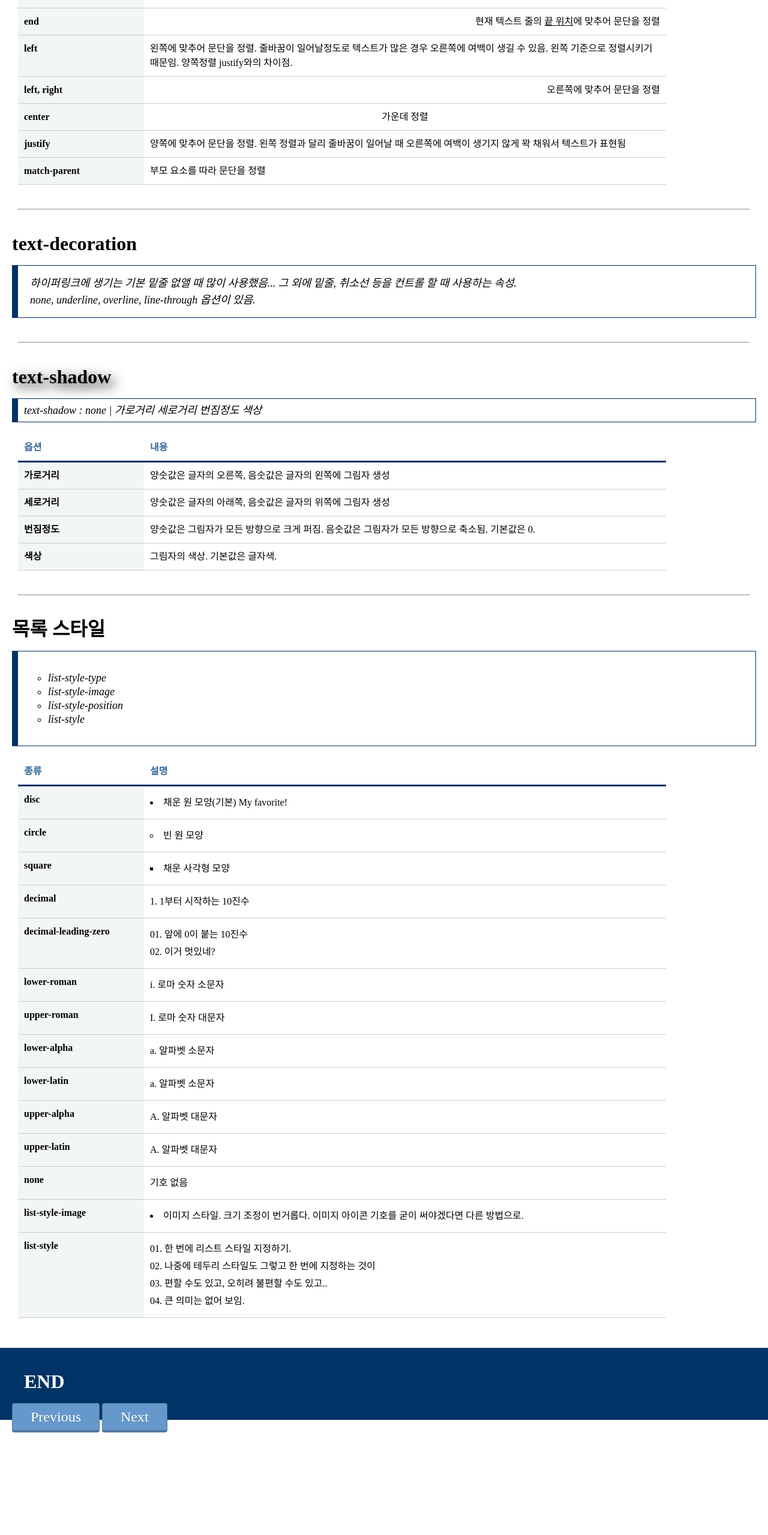
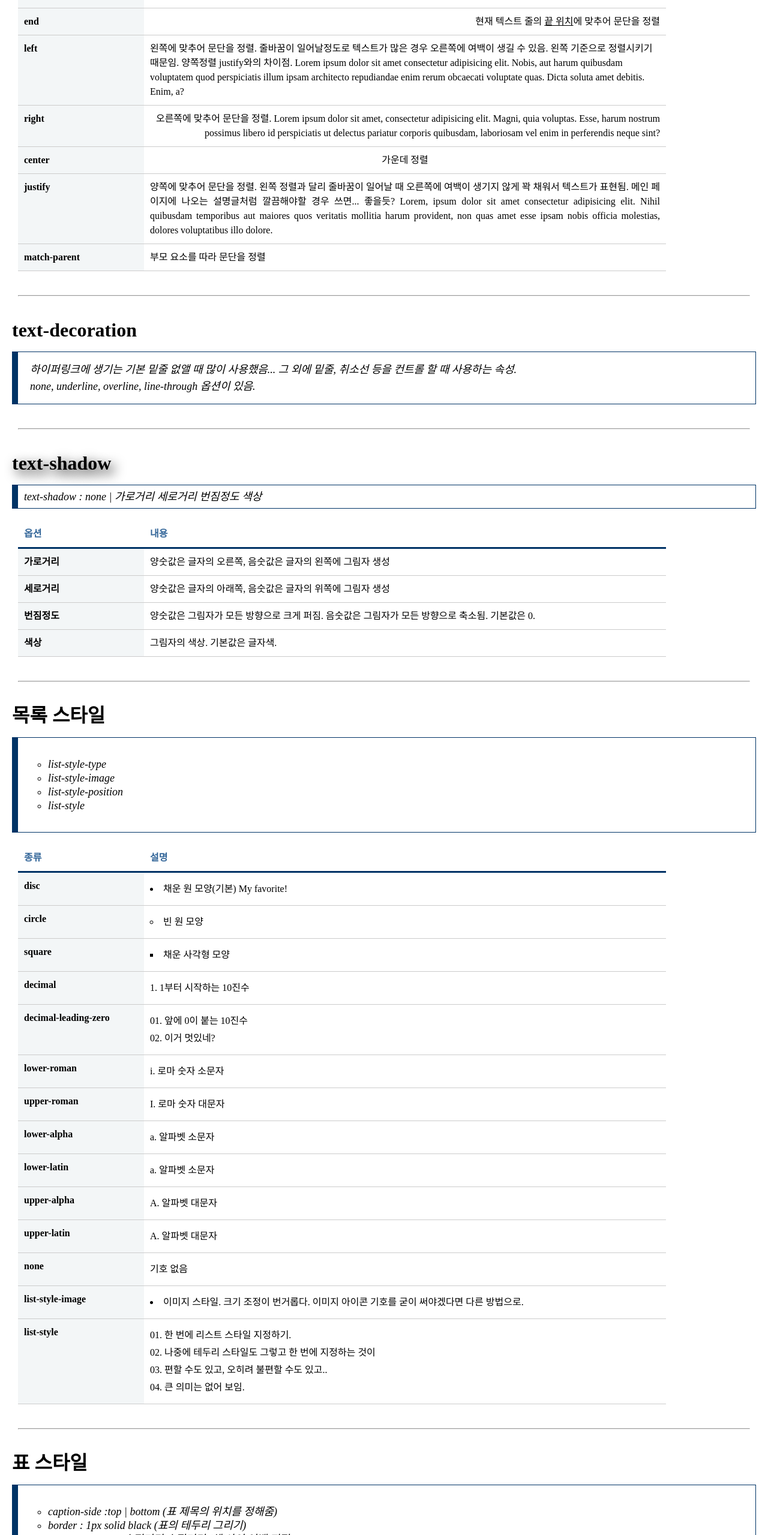
Before and after one commit to iteach12/html_css_js_basic, a website: page views/css-07.html in a window 1280 px wide. Shown: the part 2510-5069 px from the top of the page at 60% size. Before the commit the page ends 4898 px from the top, so only its background shows below. Drawn offline with Linux system fonts and the light colour scheme; a web font is replaced by a local one.

Commit message:
표 스타일

```diff
--- a/views/css-07.html
+++ b/views/css-07.html
@@ -244,12 +244,12 @@
           <td style="text-align: left">
             왼쪽에 맞추어 문단을 정렬. 줄바꿈이 일어날정도로 텍스트가 많은 경우
             오른쪽에 여백이 생길 수 있음. 왼쪽 기준으로 정렬시키기 때문임.
-            양쪽정렬 justify와의 차이점.
+            양쪽정렬 justify와의 차이점. Lorem ipsum dolor sit amet consectetur adipisicing elit. Nobis, aut harum quibusdam voluptatem quod perspiciatis illum ipsam architecto repudiandae enim rerum obcaecati voluptate quas. Dicta soluta amet debitis. Enim, a?
           </td>
         </tr>
         <tr>
-          <th scope="row">left, right</th>
-          <td style="text-align: right">오른쪽에 맞추어 문단을 정렬</td>
+          <th scope="row">right</th>
+          <td style="text-align: right">오른쪽에 맞추어 문단을 정렬. Lorem ipsum dolor sit amet, consectetur adipisicing elit. Magni, quia voluptas. Esse, harum nostrum possimus libero id perspiciatis ut delectus pariatur corporis quibusdam, laboriosam vel enim in perferendis neque sint?</td>
         </tr>
         <tr>
           <th scope="row">center</th>
@@ -259,7 +259,7 @@
           <th scope="row">justify</th>
           <td style="text-align: justify">
             양쪽에 맞추어 문단을 정렬. 왼쪽 정렬과 달리 줄바꿈이 일어날 때
-            오른쪽에 여백이 생기지 않게 꽉 채워서 텍스트가 표현됨
+            오른쪽에 여백이 생기지 않게 꽉 채워서 텍스트가 표현됨. 메인 페이지에 나오는 설명글처럼 깔끔해야할 경우 쓰면... 좋을듯? Lorem, ipsum dolor sit amet consectetur adipisicing elit. Nihil quibusdam temporibus aut maiores quos veritatis mollitia harum provident, non quas amet esse ipsam nobis officia molestias, dolores voluptatibus illo dolore.
           </td>
         </tr>
         <tr>
@@ -407,6 +407,20 @@
         </tr>
       </tbody>
     </table>
+    <hr>
+    <h3>표 스타일</h3>
+    <blockquote>
+      <ul>
+        <li>caption-side :top | bottom (표 제목의 위치를 정해줌)  </li>
+        <li>border : 1px solid black (표의 테두리 그리기)</li>
+        <li>border-spacing : 수평거리 수직거리 (셀 사이 여백 지정)</li>
+        <li>border-collapse : collapse (표와 셀의 테두리 합치기) | separate (표와 셀의 테두리 분리. 기본값)</li>
+      </ul>
+
+
+    </blockquote>
+    <hr>
+
     <footer>
       <div class="footer-design">
         <h3>END</h3>
```
